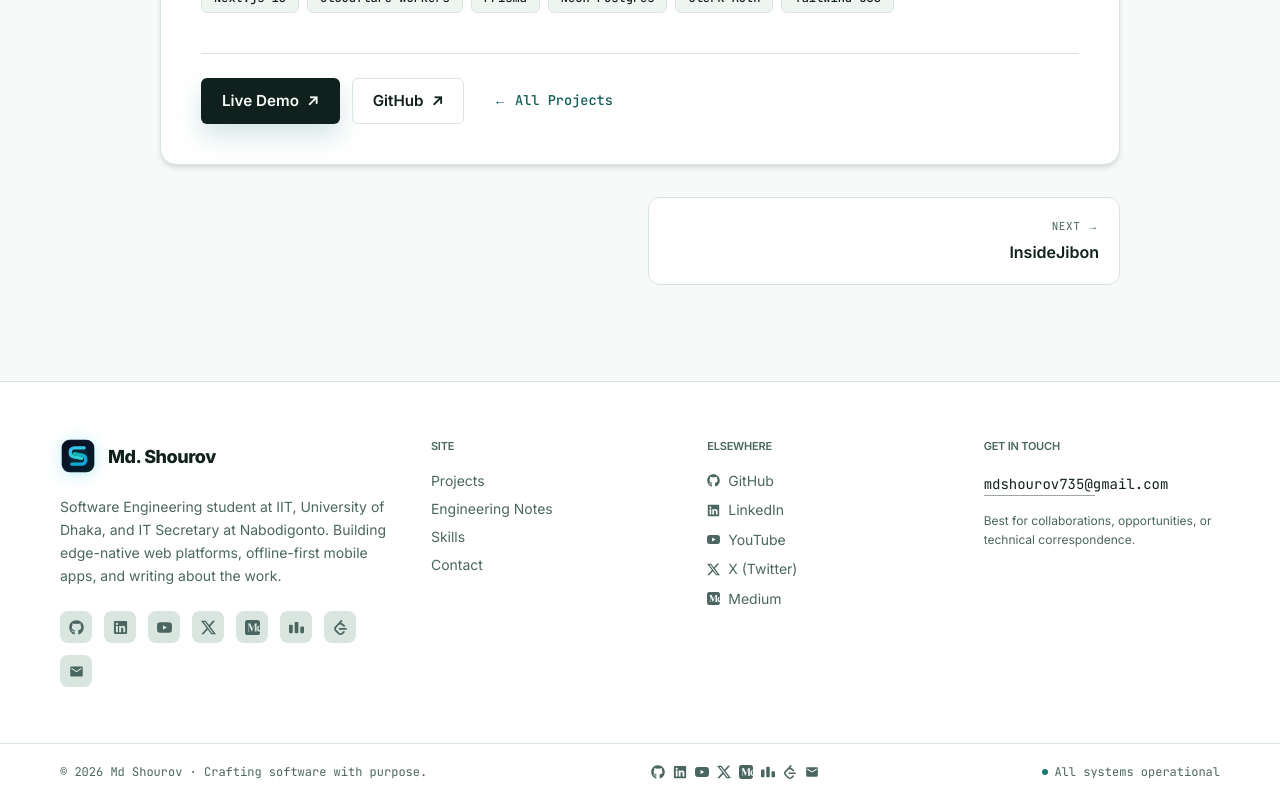
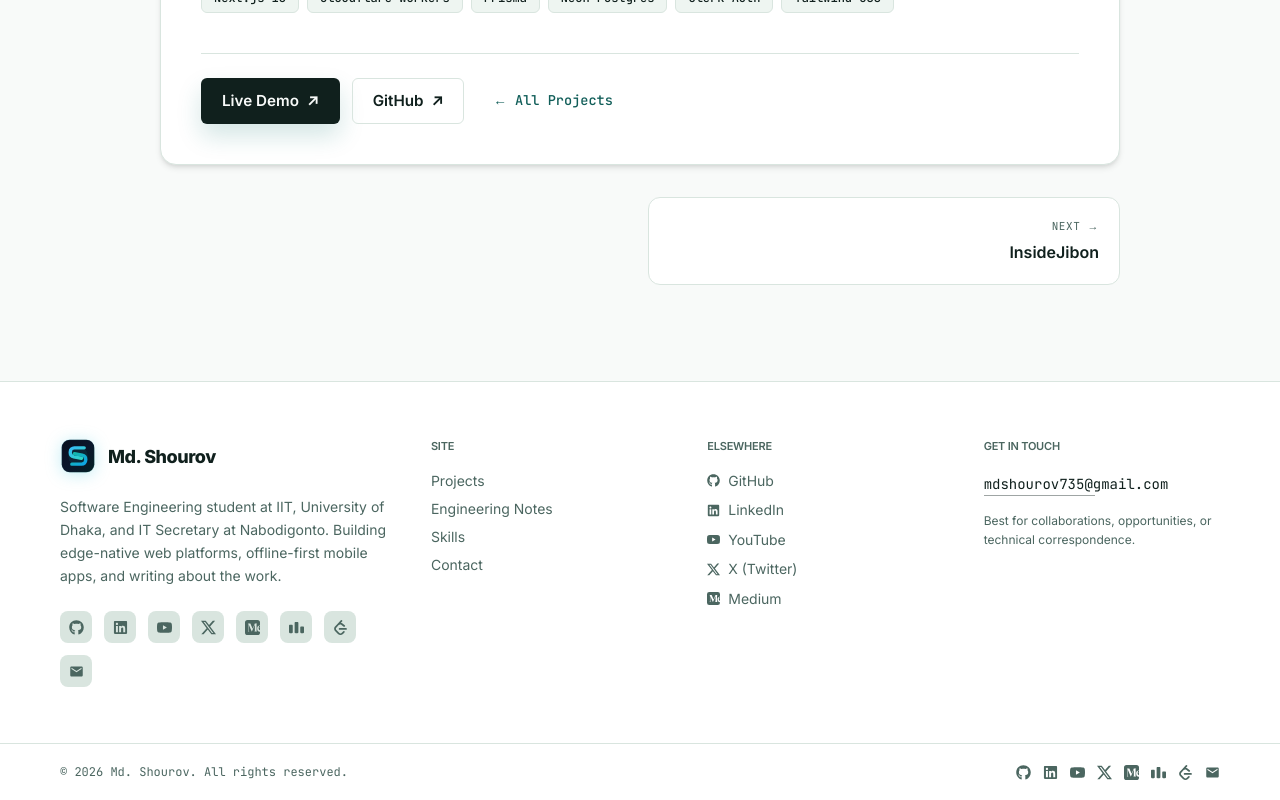
Before and after one commit to Shourov735/portfolio, a Next.js app: page /projects/nabodigonto in a window 1280 px wide. Shown: the part 1577-2377 px from the top of the page. Built offline with nearby package versions, Linux system fonts and the light colour scheme.

Commit message:
feat: redesign footer with social icons and clean bottom bar

```diff
--- a/components/footer.tsx
+++ b/components/footer.tsx
@@ -150,13 +150,13 @@ export function Footer() {
 
       {/* Bottom bar */}
       <div className="border-t border-[var(--color-line)]">
-        <div className="container-main py-5 flex flex-wrap items-center justify-between gap-4">
+        <div className="container-main py-5 flex items-center justify-between gap-4 flex-wrap">
           <p className="text-xs text-[var(--color-muted)] font-mono">
-            © {year} Md Shourov · Crafting software with purpose.
+            © {year} Md. Shourov. All rights reserved.
           </p>
 
-          {/* Icon row — bottom bar */}
-          <div className="flex items-center gap-2">
+          {/* Social icon row */}
+          <div className="flex items-center gap-3">
             {SOCIAL_LINKS.map(({ label, href, icon: Icon }) => (
               <a
                 key={label}
@@ -166,15 +166,10 @@ export function Footer() {
                 rel={href.startsWith("http") ? "noopener noreferrer" : undefined}
                 className="text-[var(--color-muted)] hover:text-[var(--color-primary-strong)] transition-colors duration-150"
               >
-                <Icon size={14} />
+                <Icon size={15} />
               </a>
             ))}
           </div>
-
-          <p className="flex items-center gap-1.5 text-xs text-[var(--color-muted)] font-mono">
-            <span className="w-1.5 h-1.5 rounded-full bg-[var(--color-primary)] animate-pulse" />
-            All systems operational
-          </p>
         </div>
       </div>
     </footer>
```
